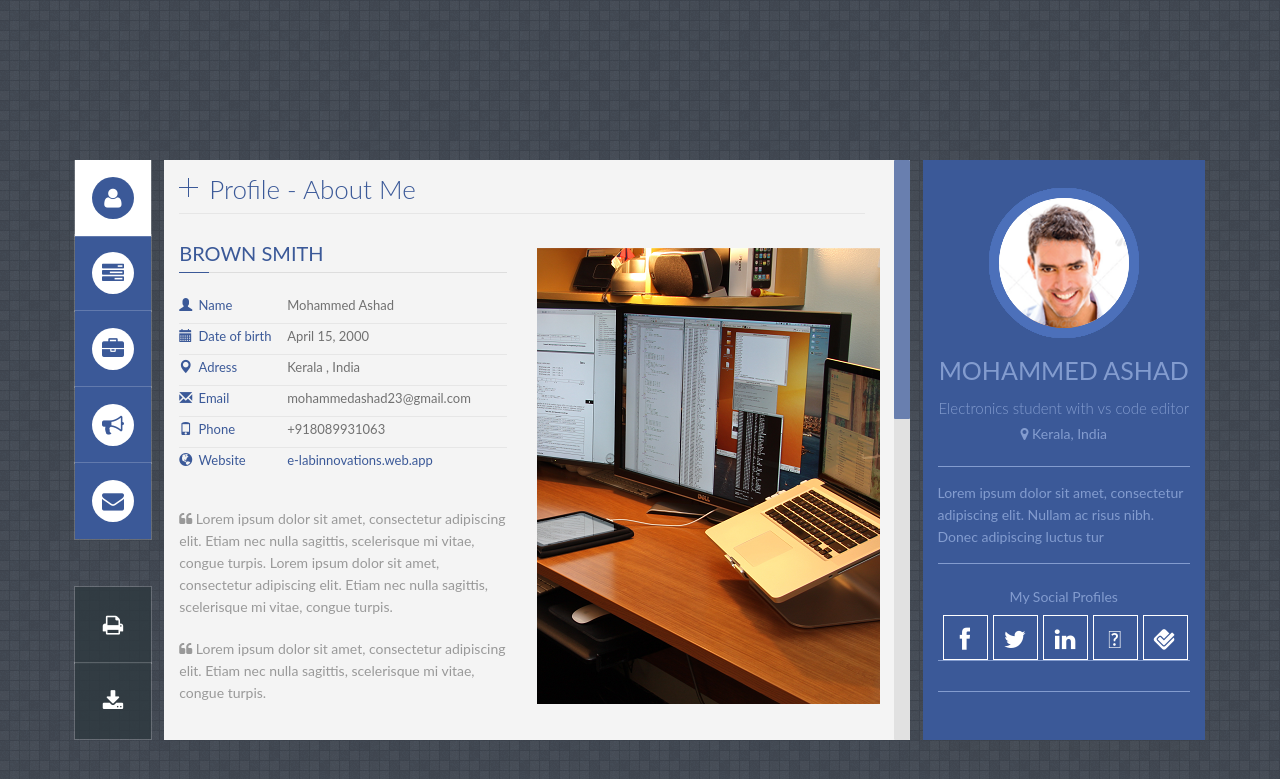
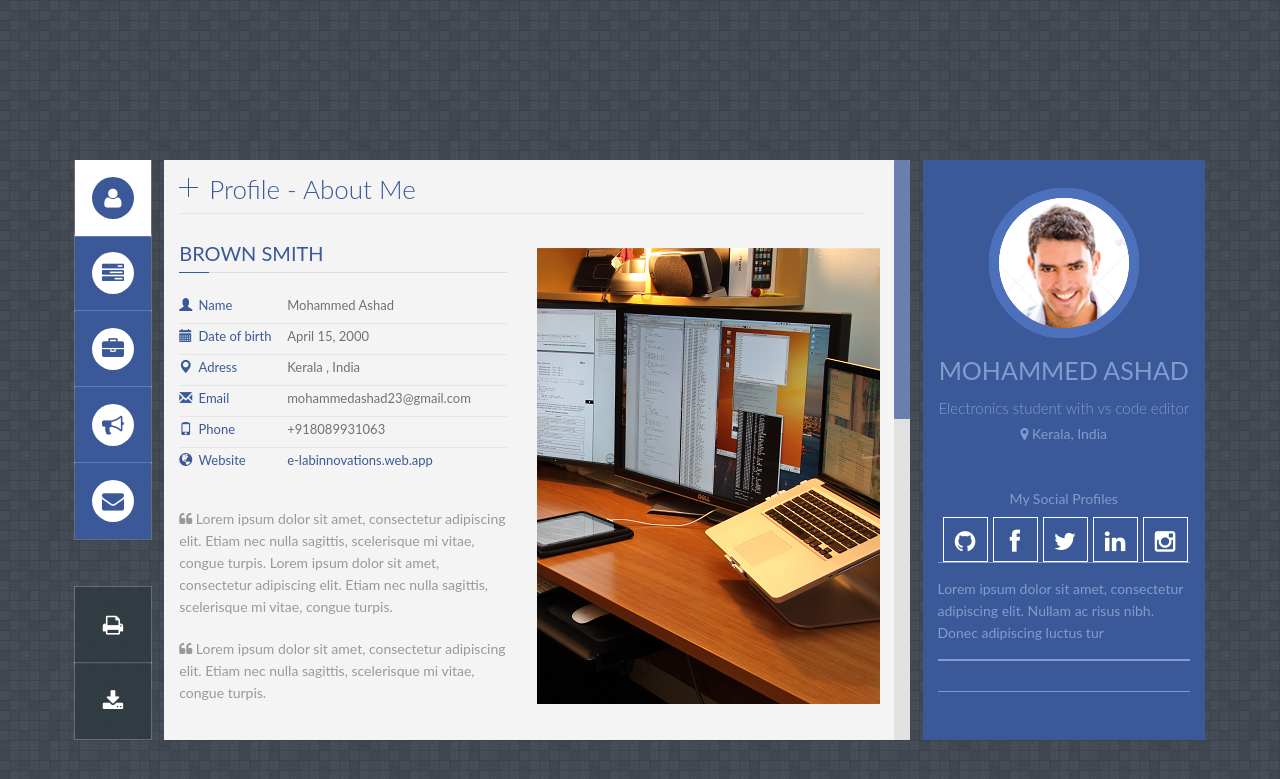
Before and after one commit to e-labInnovations/e-labInnovations.github.io, a Jekyll site: the page built from index.html, in a window 1280 px wide. Shown: the top 779 px of the page. Built offline with Jekyll 4.4.1, drawn with Linux system fonts in a browser that asks for light colours; some web fonts are replaced.

Commit message:
Changed something

```diff
--- a/_config.yml
+++ b/_config.yml
@@ -12,11 +12,11 @@ location: Kerala, India
 
 
 ## Social Profiles
-facebook: http://www.facebook.com/mohammed.ashad23  ## your facebook account url
+facebook: https://www.facebook.com/elabin  ## your facebook account url
 twitter: http://www.twitter.com  ## your twitter account url
 linkedin: https://www.linkedin.com/in/mohammed-ashad-525134176  ## your linkedin account url
 github: https://github.com/e-labInnovations ## you dribbble account url
-foursquare: http://www.foursquare.com  ## your foursquare account url
+instagram: https://www.instagram.com/mohammed_ashad_23/  ## your foursquare account url
 
 
 
--- a/_includes/head.html
+++ b/_includes/head.html
@@ -1,29 +1,35 @@
 <head>
+  <title>Mohammed Ashad</title>
 
-        <title>Mohammed Ashad'</title>
-
-        <meta http-equiv="content-type" content="text/html; charset=utf-8"/>
-        <meta http-equiv="X-UA-Compatible" content="IE=edge,chrome=1">
+  <meta http-equiv="content-type" content="text/html; charset=utf-8" />
+  <meta http-equiv="X-UA-Compatible" content="IE=edge,chrome=1" />
   <meta name="theme-color" content="#292b2c" />
-		<meta name="author" content="Mohammed Ashad">
+  <meta name="author" content="Mohammed Ashad" />
   <meta name="theme-color" content="#292b2c" />
-    	<meta property="og:site_name" content="Mohammed Ashad"/>
+  <meta property="og:site_name" content="Mohammed Ashad" />
   <meta property="og:title" content="Mohammed Ashad" />
   <meta property="og:description" content="Personal website" />
   <meta property="og:image" content="" />
   <meta property="og:type" content="website" />
   <meta property="og:url" content="https://e-labinnovations.github.io" />
-		<meta name="viewport" content="width=device-width, initial-scale=1, maximum-scale=1"/>
+  <meta
+    name="viewport"
+    content="width=device-width, initial-scale=1, maximum-scale=1"
+  />
 
-        <meta name="description" content="e-lab innovations, My personal page!"/>
+  <meta name="description" content="e-lab innovations, My personal page!" />
 
   <!-- CSS | bootstrap -->
   <!-- Credits: http://getbootstrap.com/ -->
-        <link  rel="stylesheet" type="text/css" href="assets/css/bootstrap.min.css" />
+  <link rel="stylesheet" type="text/css" href="assets/css/bootstrap.min.css" />
 
   <!-- CSS | font-awesome -->
   <!-- Credits: http://fortawesome.github.io/Font-Awesome/icons/ -->
-        <link rel="stylesheet" type="text/css" href="assets/css/font-awesome.min.css" />
+  <link
+    rel="stylesheet"
+    type="text/css"
+    href="assets/css/font-awesome.min.css"
+  />
 
   <!-- CSS | animate -->
   <!-- Credits: http://daneden.github.io/animate.css/ -->
@@ -31,10 +37,19 @@
 
   <!-- CSS | Normalize -->
   <!-- Credits: http://manos.malihu.gr/jquery-custom-content-scroller -->
-        <link rel="stylesheet" type="text/css" href="assets/css/jquery.mCustomScrollbar.css" />
+  <link
+    rel="stylesheet"
+    type="text/css"
+    href="assets/css/jquery.mCustomScrollbar.css"
+  />
 
   <!-- CSS | Colors -->
-        <link rel="stylesheet" type="text/css" href="assets/css/colors/DarkBlue.css" id="colors-style" />
+  <link
+    rel="stylesheet"
+    type="text/css"
+    href="assets/css/colors/DarkBlue.css"
+    id="colors-style"
+  />
   <link rel="stylesheet" type="text/css" href="assets/css/switcher.css" />
 
   <!-- CSS | Style -->
@@ -43,31 +58,41 @@
 
   <!-- CSS | prettyPhoto -->
   <!-- Credits: http://www.no-margin-for-errors.com/ -->
-        <link rel="stylesheet" type="text/css" href="assets/css/prettyPhoto.css"/>
+  <link rel="stylesheet" type="text/css" href="assets/css/prettyPhoto.css" />
 
   <!-- CSS | Google Fonts -->
-        <link href='http://fonts.useso.com/css?family=Lato:300,400' rel='stylesheet' type='text/css'>
+  <link
+    href="http://fonts.useso.com/css?family=Lato:300,400"
+    rel="stylesheet"
+    type="text/css"
+  />
   <!-- Favicon -->
-        <link rel="shortcut icon" type="image/x-icon" href="images/favicon/favicon.ico">
+  <link
+    rel="shortcut icon"
+    type="image/x-icon"
+    href="images/favicon/favicon.ico"
+  />
 
   <!--[if IE 7]>
-                <link rel="stylesheet" type="text/css" href="assets/css/icons/font-awesome-ie7.min.css"/>
+    <link
+      rel="stylesheet"
+      type="text/css"
+      href="assets/css/icons/font-awesome-ie7.min.css"
+    />
   <![endif]-->
 
   <style>
-            @media only screen and (max-width : 991px){
+    @media only screen and (max-width: 991px) {
       .resp-vtabs .resp-tabs-container {
         margin-left: 13px;
       }
     }
 
-            @media only screen and (min-width : 800px) and (max-width : 991px){
+    @media only screen and (min-width: 800px) and (max-width: 991px) {
       .resp-vtabs .resp-tabs-container {
         margin-left: 13px;
-                    width:89%;
+        width: 89%;
       }
     }
-
   </style>
-
 </head>
--- a/index.html
+++ b/index.html
@@ -75,6 +75,20 @@ layout: default
         <!-- End Profile info -->
 
 
+        <!-- Name -->
+         <div id="profile_social">
+            <h6>My Social Profiles</h6>
+
+            <a href="{{site.github}}"><i class="fa fa-github"></i></a>
+            <a href="{{site.facebook}}"><i class="fa fa-facebook"></i></a>
+            <a href="{{site.twitter}}"><i class="fa fa-twitter"></i></a>
+            <a href="{{site.linkedin}}"><i class="fa fa-linkedin"></i></a>
+            <a href="{{site.instagram}}"><i class="fa fa-instagram"></i></a>
+            <div class="clear"></div>
+        </div>
+        <!-- End Name -->
+
+
         <!-- Profile Description -->
         <div id="profile_desc">
             <p>
@@ -83,20 +97,6 @@ layout: default
 
         </div>
         <!-- End Profile Description -->
-
-
-        <!-- Name -->
-         <div id="profile_social">
-            <h6>My Social Profiles</h6>
-
-            <a href="{{site.facebook}}"><i class="fa fa-facebook"></i></a>
-            <a href="{{site.twitter}}"><i class="fa fa-twitter"></i></a>
-            <a href="{{site.linkedin}}"><i class="fa fa-linkedin"></i></a>
-            <a href="{{site.github}}"><i class="fab fa-github"></i></a>
-            <a href="{{site.foursquare}}"><i class="fa fa-foursquare"></i></a>
-            <div class="clear"></div>
-        </div>
-        <!-- End Name -->
 
         <div id="profile_desc">
 <!--             <p>
```
Lines whose indentation alone changed are shown as unchanged.
